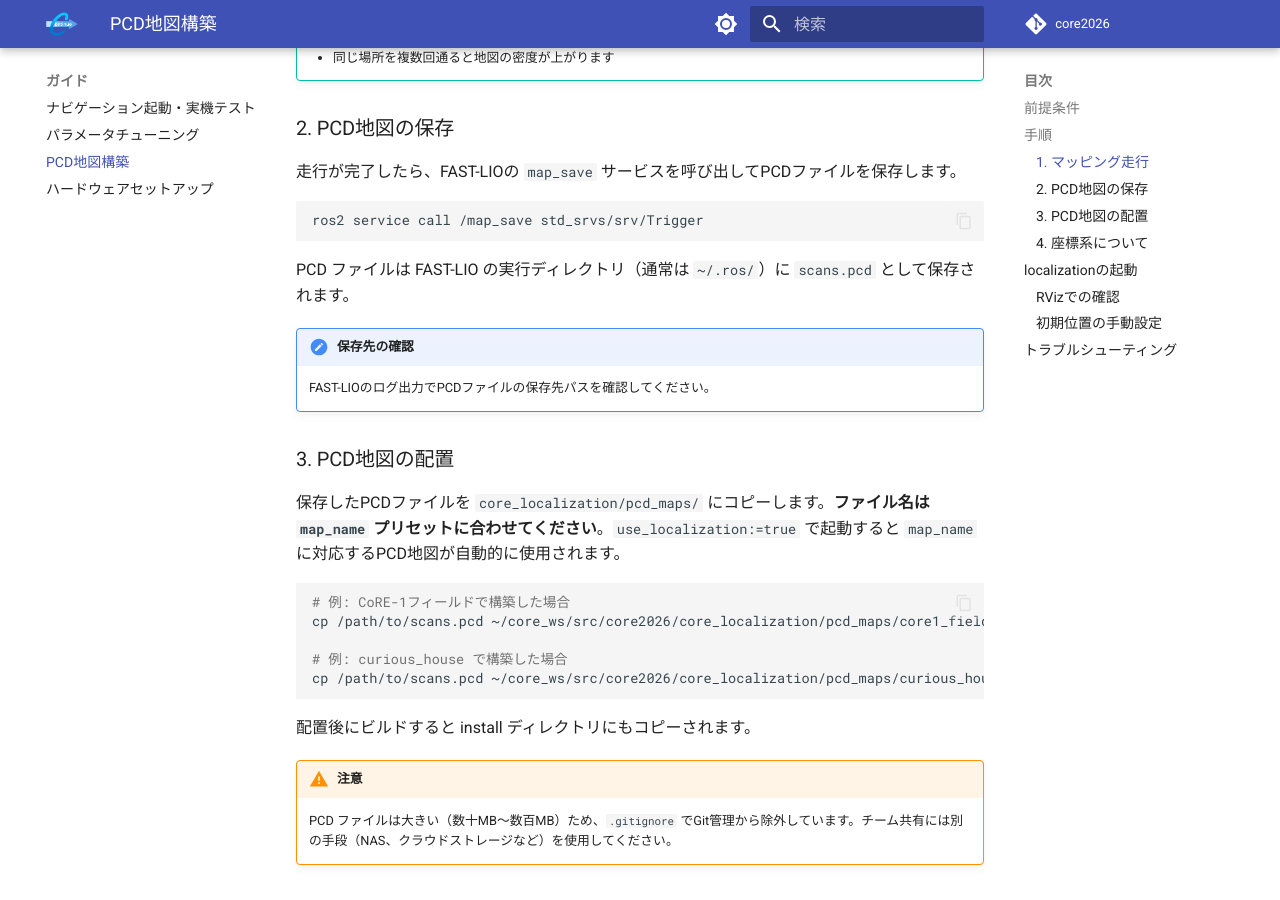
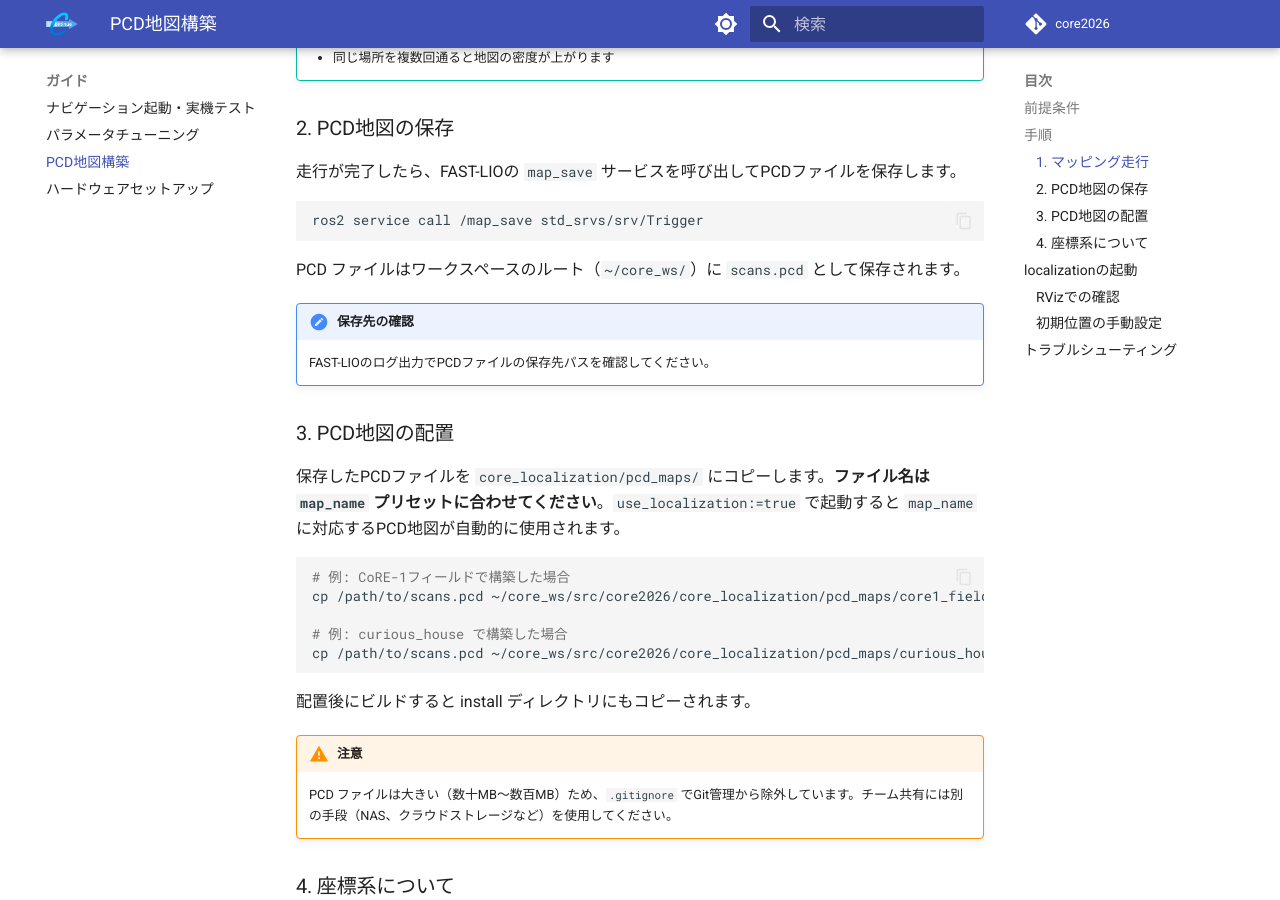
Before and after one commit to team-continue/core2026, an MkDocs documentation site: the page built from docs/guides/pcd-mapping.md, in a window 1280 px wide and 900 px high, scrolled down 987 px. Built offline with MkDocs 1.6.1 and Material for MkDocs 9.7.7, drawn with Linux system fonts in a browser that asks for light colours; comment, search, counter and statistics services are not loaded.

Commit message:
docs: PCD地図の保存先を ~/.ros/ → ~/core_ws/ に修正
Co-Authored-By: Claude Opus 4.6 (1M context) <noreply@anthropic.com>

````diff
--- a/docs/guides/pcd-mapping.md
+++ b/docs/guides/pcd-mapping.md
@@ -58,7 +58,7 @@ FAST-LIOを有効にしてナビゲーションスタックを起動し、ロボ
 ros2 service call /map_save std_srvs/srv/Trigger
 ```
 
-PCD ファイルは FAST-LIO の実行ディレクトリ（通常は `~/.ros/`）に `scans.pcd` として保存されます。
+PCD ファイルはワークスペースのルート（`~/core_ws/`）に `scans.pcd` として保存されます。
 
 !!! note "保存先の確認"
     FAST-LIOのログ出力でPCDファイルの保存先パスを確認してください。
````
